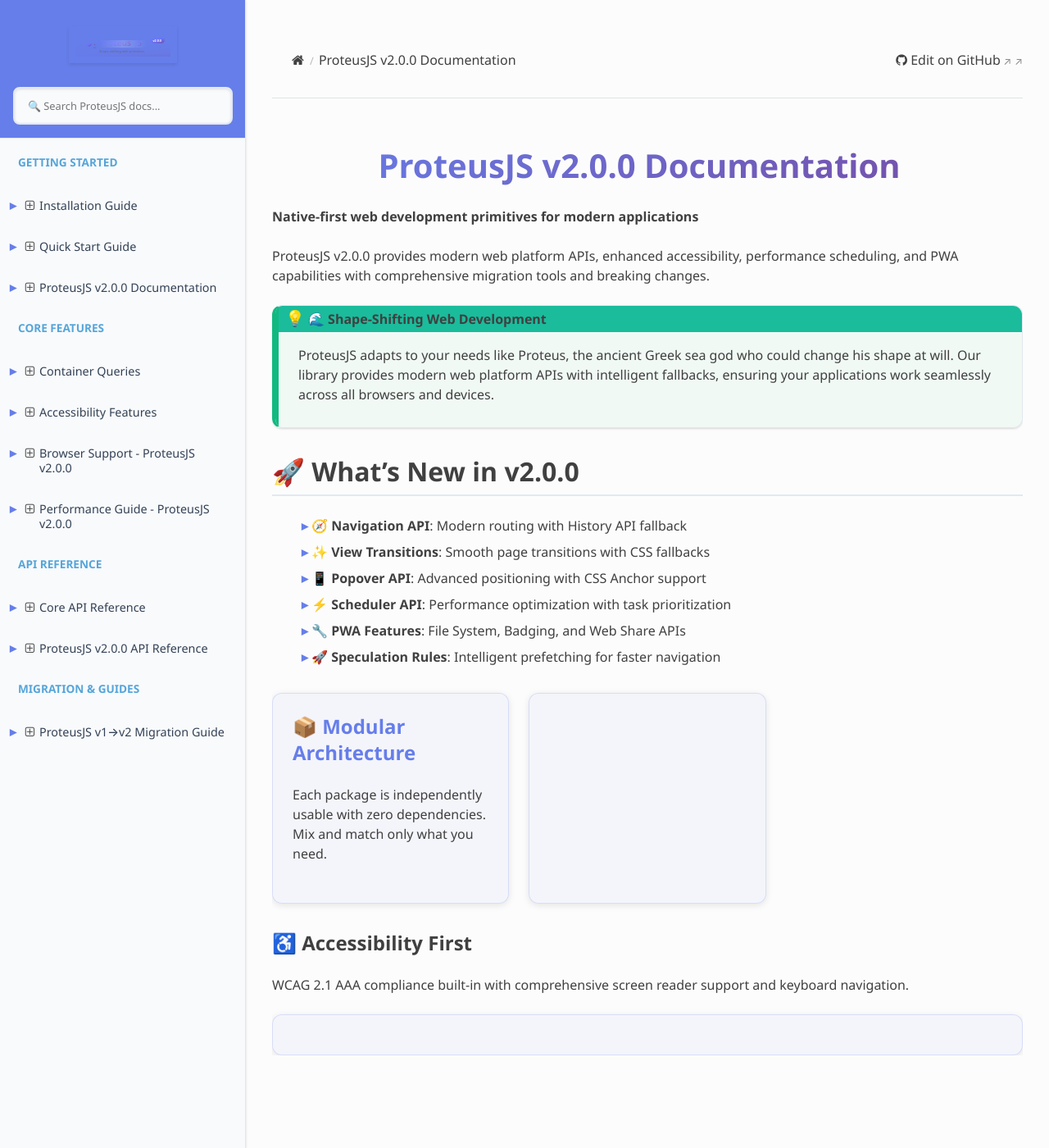
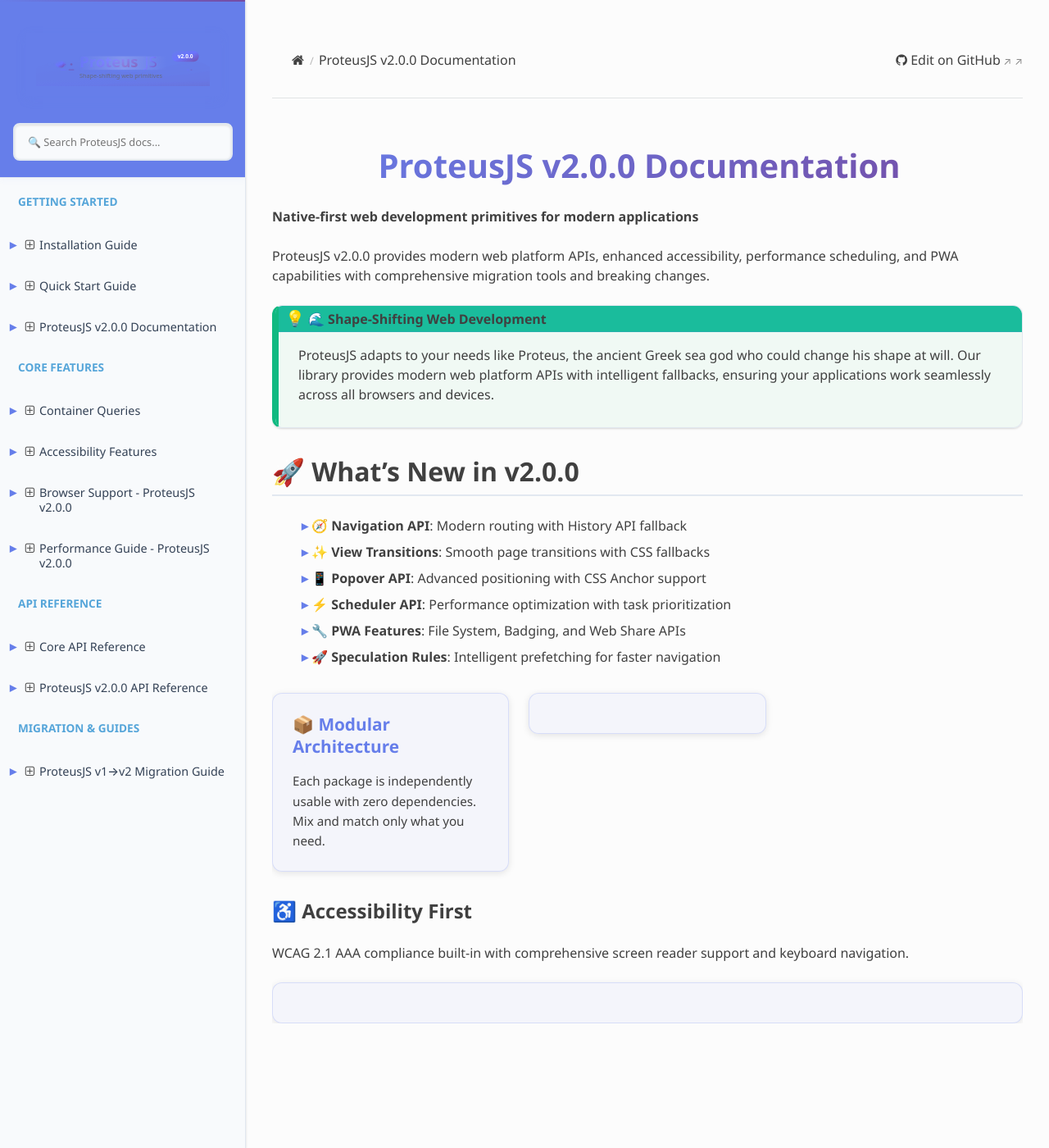
Before and after one commit to sc4rfurry/ProteusJS, a Sphinx documentation site: the page built from docs/index.md, in a window 1280 px wide and 1400 px high. Shown: the whole window at 82% size. Built offline with Sphinx 7.4.7 and the Read the Docs theme 3.1.0, drawn with Linux system fonts in a browser that asks for light colours.

Commit message:
Documentation -- Minor FIxes and Enhancements

```diff
--- a/docs/_static/css/custom.css
+++ b/docs/_static/css/custom.css
@@ -138,24 +138,50 @@ body::before {
   box-shadow: var(--proteus-shadow);
 }
 
-/* Logo styling for better visibility */
+/* Logo styling for better visibility and quality */
 .wy-side-nav-search .wy-dropdown > a img,
 .wy-side-nav-search > a img {
-  max-height: 45px;
+  max-height: 80px; /* Increased for better visibility */
+  max-width: 240px;
   width: auto;
+  height: auto;
   margin: 0;
-  padding: var(--proteus-space-2);
-  background: white;
-  border-radius: var(--proteus-radius);
-  box-shadow: 0 2px 4px rgba(0, 0, 0, 0.1);
+  padding: var(--proteus-space-3);
+  background: linear-gradient(135deg, #ffffff 0%, #f8fafc 100%);
+  border-radius: var(--proteus-radius-lg);
+  box-shadow: 0 4px 12px rgba(102, 126, 234, 0.15);
   display: block !important; /* Force logo display */
+  image-rendering: -webkit-optimize-contrast; /* Improve SVG rendering */
+  image-rendering: crisp-edges;
+  transition: var(--proteus-transition);
 }
 
 /* Ensure logo container has proper styling */
 .wy-side-nav-search > a {
   display: block !important;
   text-align: center;
-  padding: var(--proteus-space-4);
+  padding: var(--proteus-space-5) var(--proteus-space-4);
+  transition: var(--proteus-transition);
+}
+
+.wy-side-nav-search > a:hover {
+  transform: scale(1.02);
+}
+
+/* Add subtle brand enhancement to logo area */
+.wy-side-nav-search::before {
+  content: '';
+  position: absolute;
+  top: 0;
+  left: 0;
+  right: 0;
+  height: 2px;
+  background: var(--proteus-gradient);
+  z-index: 1;
+}
+
+.wy-side-nav-search {
+  position: relative;
 }
 
 /* Force logo visibility in RTD theme */
@@ -175,21 +201,32 @@ body::before {
 }
 
 .wy-side-nav-search {
-  background: white;
+  background: linear-gradient(135deg, #ffffff 0%, #f8fafc 100%);
   border-bottom: 1px solid var(--proteus-gray-200);
-  padding: var(--proteus-space-4);
+  padding: var(--proteus-space-5) var(--proteus-space-4);
   text-align: center;
+  box-shadow: 0 2px 8px rgba(102, 126, 234, 0.05);
 }
 
 /* Ensure logo is visible and properly sized */
 .wy-side-nav-search a[href="/"] img,
 .wy-side-nav-search a[href="index.html"] img {
-  max-width: 180px;
-  max-height: 45px;
+  max-width: 240px; /* Further increased for better visibility */
+  max-height: 80px; /* Increased to match SVG natural height */
   width: auto;
   height: auto;
   display: block !important;
   margin: 0 auto;
+  filter: drop-shadow(0 3px 6px rgba(102, 126, 234, 0.2)); /* Enhanced shadow */
+  image-rendering: -webkit-optimize-contrast;
+  image-rendering: crisp-edges;
+  image-rendering: pixelated;
+}
+
+/* Force high-quality SVG rendering */
+.wy-side-nav-search img[src$=".svg"] {
+  shape-rendering: geometricPrecision;
+  text-rendering: geometricPrecision;
 }
 
 .wy-side-nav-search input[type=text] {
@@ -288,8 +325,10 @@ body::before {
   font-family: var(--proteus-font-mono);
   font-size: 0.9em;
   line-height: 1.6;
-  color: #e2e8f0;
+  color: #e2e8f0 !important; /* Ensure light text on dark background */
   overflow-x: auto;
+  white-space: pre-wrap; /* Better text wrapping */
+  word-break: break-word;
 }
 
 /* Code block language indicator */
@@ -566,6 +605,10 @@ a[href^="http"]:not([href*="proteusjs"]):not([href*="readthedocs"])::after {
   color: var(--proteus-primary) !important;
   font-size: 2.5rem;
   font-weight: 700;
+  background: linear-gradient(135deg, var(--proteus-primary), var(--proteus-secondary));
+  -webkit-background-clip: text;
+  -webkit-text-fill-color: transparent;
+  background-clip: text;
 }
 
 .wy-nav-content > .section > p:first-of-type {
@@ -574,6 +617,14 @@ a[href^="http"]:not([href*="proteusjs"]):not([href*="readthedocs"])::after {
   margin-bottom: var(--proteus-space-8);
   color: inherit;
   font-weight: 500;
+  max-width: 800px;
+  margin-left: auto;
+  margin-right: auto;
+}
+
+/* Improve spacing between major sections */
+.wy-nav-content .section > .compound:last-of-type {
+  margin-bottom: var(--proteus-space-10);
 }
 
 /* Ensure index page content is properly contained */
@@ -587,6 +638,126 @@ a[href^="http"]:not([href*="proteusjs"]):not([href*="readthedocs"])::after {
 .wy-nav-content .document {
   overflow-x: hidden;
   width: 100%;
+}
+
+/* Fix toctree styling on index page */
+.wy-nav-content .toctree-wrapper {
+  margin: var(--proteus-space-8) 0;
+  padding: var(--proteus-space-6);
+  background: rgba(102, 126, 234, 0.03);
+  border-radius: var(--proteus-radius-lg);
+  border: 1px solid rgba(102, 126, 234, 0.1);
+  box-shadow: 0 2px 8px rgba(102, 126, 234, 0.05);
+}
+
+.wy-nav-content .toctree-wrapper .caption {
+  font-weight: 700;
+  font-size: 1.1rem;
+  color: var(--proteus-primary) !important;
+  margin-bottom: var(--proteus-space-4);
+  text-transform: uppercase;
+  letter-spacing: 0.5px;
+}
+
+/* Style toctree links */
+.wy-nav-content .toctree-wrapper ul {
+  list-style: none;
+  padding: 0;
+  margin: 0;
+}
+
+.wy-nav-content .toctree-wrapper li {
+  margin: var(--proteus-space-2) 0;
+}
+
+.wy-nav-content .toctree-wrapper a {
+  display: block;
+  padding: var(--proteus-space-3) var(--proteus-space-4);
+  border-radius: var(--proteus-radius);
+  transition: var(--proteus-transition);
+  text-decoration: none;
+}
+
+.wy-nav-content .toctree-wrapper a:hover {
+  background: rgba(102, 126, 234, 0.1);
+  transform: translateX(4px);
+}
+
+/* Fix content sections after toctrees */
+.wy-nav-content .section h2 {
+  margin-top: var(--proteus-space-10);
+  padding-top: var(--proteus-space-6);
+  border-top: 2px solid rgba(102, 126, 234, 0.1);
+  color: var(--proteus-primary) !important;
+  font-size: 1.8rem;
+  font-weight: 700;
+}
+
+.wy-nav-content .section h3 {
+  color: var(--proteus-secondary) !important;
+  margin-top: var(--proteus-space-6);
+  font-size: 1.3rem;
+  font-weight: 600;
+}
+
+/* Ensure proper spacing for all content sections */
+.wy-nav-content .section > * {
+  margin-bottom: var(--proteus-space-4);
+}
+
+.wy-nav-content .section > h2,
+.wy-nav-content .section > h3 {
+  margin-bottom: var(--proteus-space-6);
+}
+
+/* Add visual separation between major content blocks */
+.wy-nav-content .section > .highlight,
+.wy-nav-content .section > .admonition {
+  margin: var(--proteus-space-8) 0;
+  clear: both; /* Ensure proper flow after floated elements */
+}
+
+/* Fix any layout issues after feature grid */
+.feature-grid + * {
+  clear: both;
+  margin-top: var(--proteus-space-10) !important;
+}
+
+/* Improve paragraph spacing and readability */
+.wy-nav-content .section p {
+  margin-bottom: var(--proteus-space-4);
+  line-height: 1.7;
+}
+
+/* Better list styling */
+.wy-nav-content .section ul,
+.wy-nav-content .section ol {
+  margin: var(--proteus-space-4) 0;
+  padding-left: var(--proteus-space-6);
+}
+
+.wy-nav-content .section li {
+  margin-bottom: var(--proteus-space-2);
+  line-height: 1.6;
+}
+
+/* Ensure proper content flow and structure */
+.wy-nav-content .section {
+  position: relative;
+  z-index: 1;
+}
+
+/* Fix any floating or positioning issues */
+.wy-nav-content .section::after {
+  content: '';
+  display: table;
+  clear: both;
+}
+
+/* Improve readability of content sections */
+.wy-nav-content .section > div:not(.feature-grid):not(.feature-card) {
+  margin: var(--proteus-space-6) 0;
+  line-height: 1.7;
 }
 
 h1, h2, h3, h4, h5, h6 {
@@ -1035,6 +1206,8 @@ blockquote::before {
   margin: var(--proteus-space-8) 0;
   width: 100%;
   box-sizing: border-box;
+  align-items: start; /* Ensure cards align properly */
+  justify-content: center;
 }
 
 /* Responsive feature grid */
@@ -1052,6 +1225,13 @@ blockquote::before {
 
   .wy-nav-content h1:first-child {
     font-size: 2rem;
+  }
+
+  /* Mobile logo sizing */
+  .wy-side-nav-search a[href="/"] img,
+  .wy-side-nav-search a[href="index.html"] img {
+    max-width: 180px;
+    max-height: 60px;
   }
 }
 
@@ -1081,8 +1261,18 @@ blockquote::before {
 
 .feature-card h3 {
   margin-top: 0;
+  margin-bottom: var(--proteus-space-4);
   color: var(--proteus-primary) !important; /* Ensure brand color shows */
   font-weight: 700;
+  font-size: 1.3rem;
+  line-height: 1.3;
+}
+
+.feature-card p {
+  margin: 0;
+  line-height: 1.6;
+  color: inherit;
+  font-size: 0.95rem;
 }
 
 /* Performance metrics display */
```
